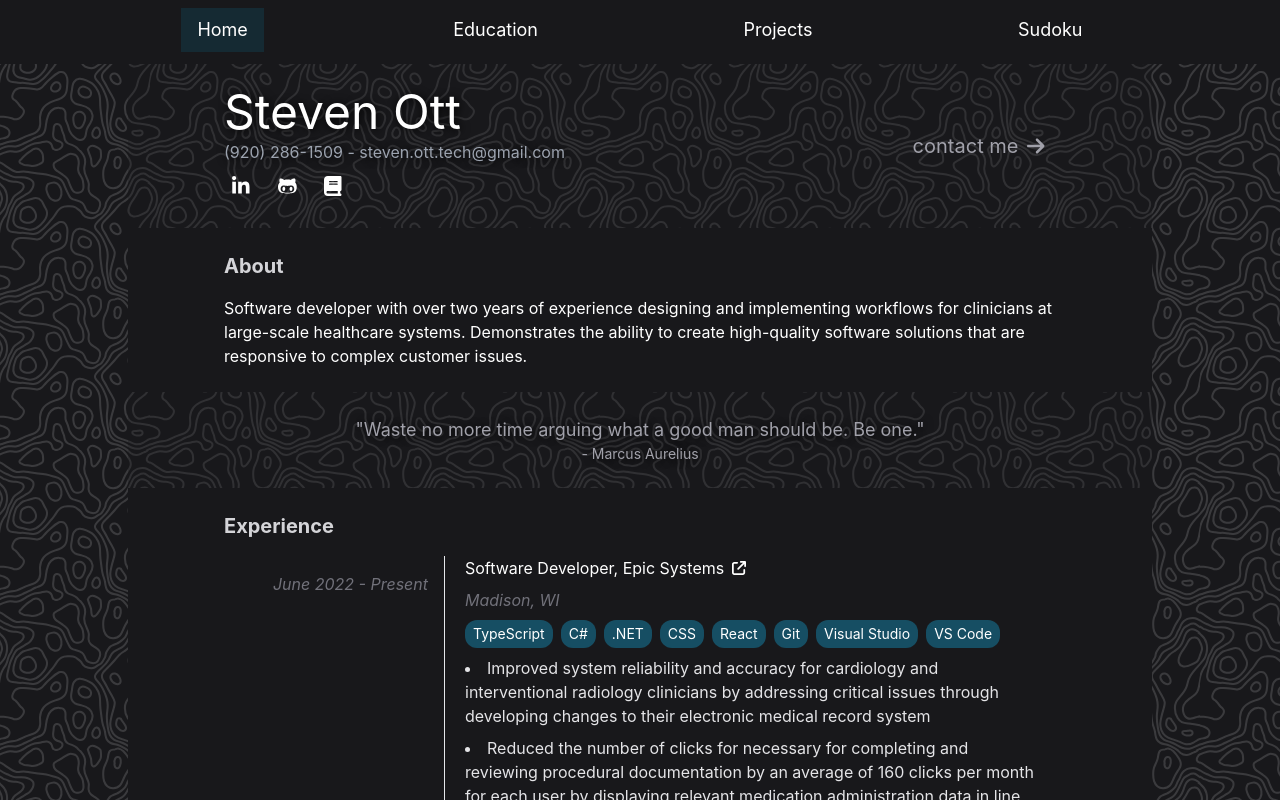
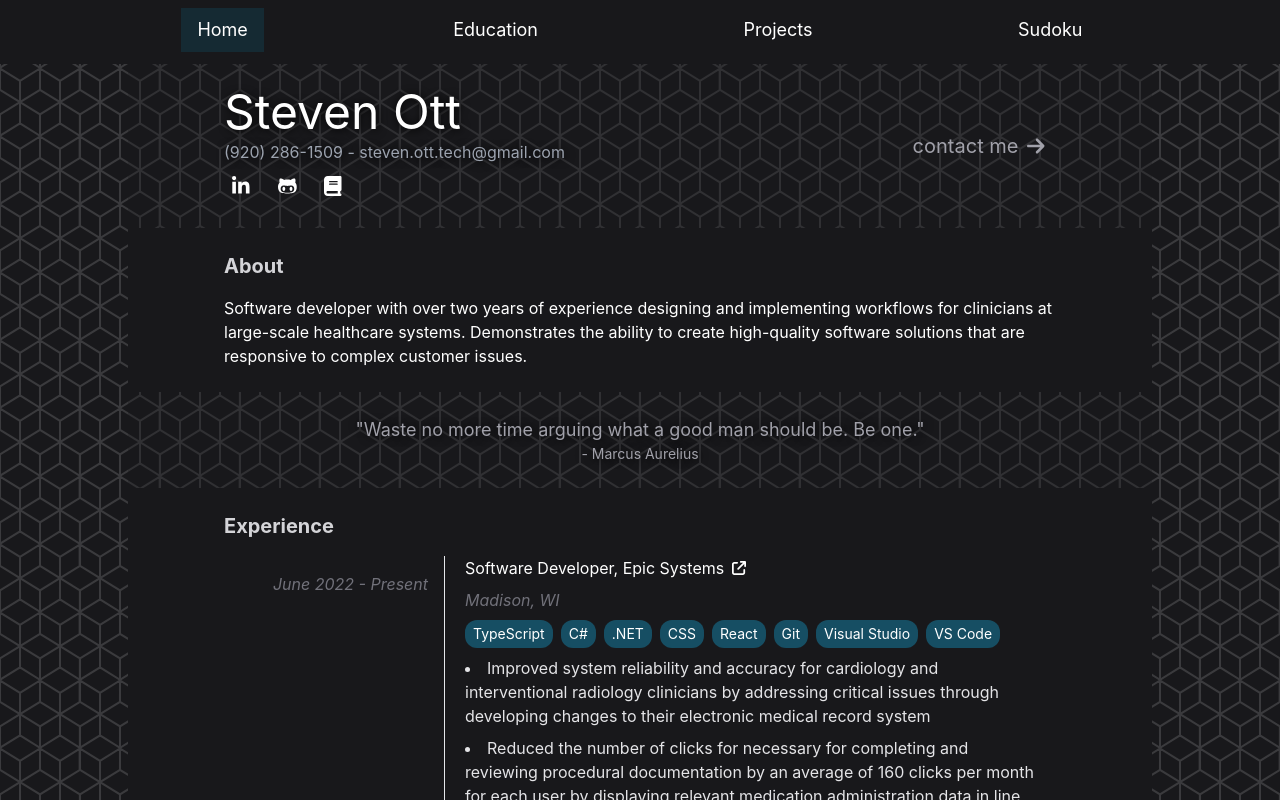
Before and after one commit to stuott/my-portfolio, a React (Create React App) app: page / in a window 1280 px wide. Shown: the top 800 px of the page. Built offline with nearby package versions, Linux system fonts and the light colour scheme.

Commit message:
Update background svg

```diff
--- a/src/App.tsx
+++ b/src/App.tsx
@@ -44,7 +44,7 @@ const NotFound = () => {
 
 function App() {
   return (
-    <main className="bg-[url('../public/graphics/map-pattern.svg')]">
+    <main className="bg-[url('../public/graphics/cube.svg')]">
       <Router>
         <ScrollToTopAndTrack />
         <Navbar pages={pages} />
```
Also changed, not shown: public/graphics/cube.svg (added).
